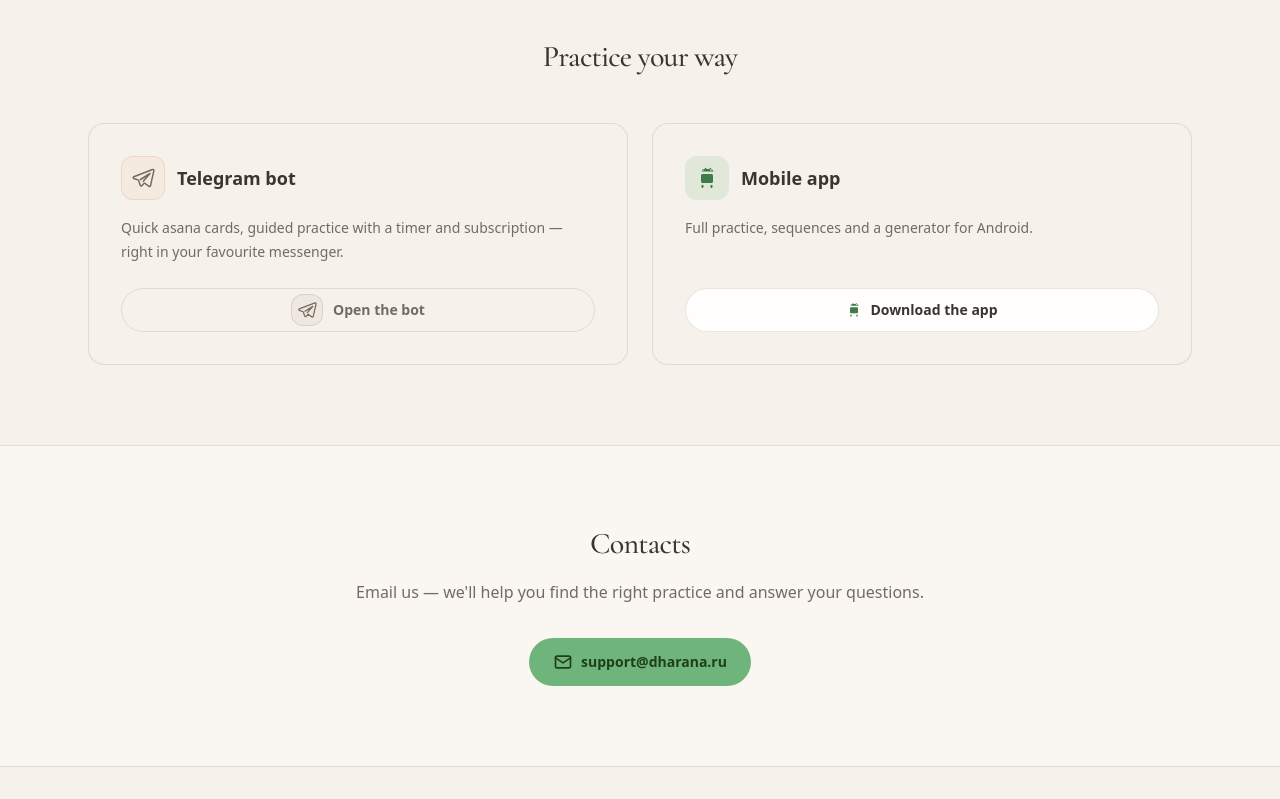
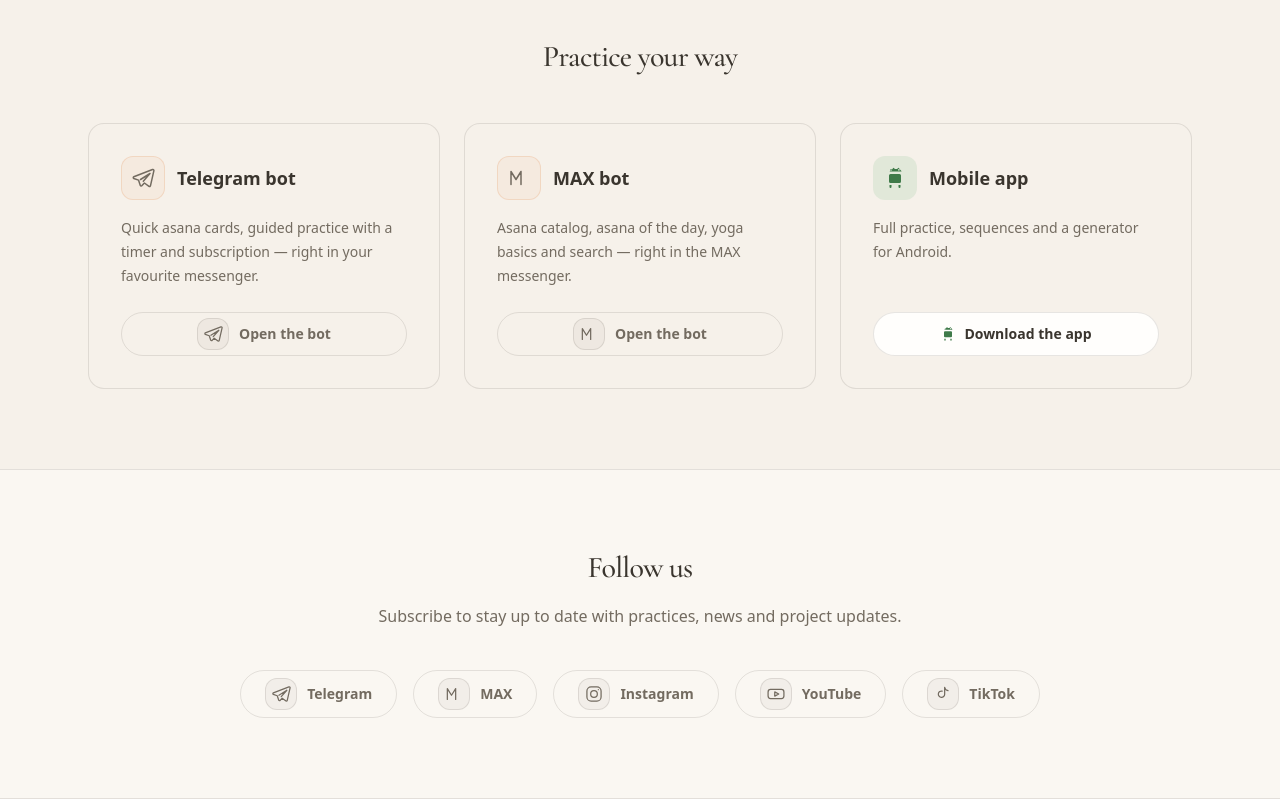
Before and after one commit to rrshidev/dharana_web_app, a Next.js app: page /en in a window 1280 px wide. Shown: the part 1420-2219 px from the top of the page. Built offline with nearby package versions, Linux system fonts and the light colour scheme; no server answers; a web font is replaced by a local one.

Commit message:
feat(landing): add MAX bot and social links section
Show MAX bot CTA/card on the landing, add social networks section with Telegram channel, MAX, Instagram, YouTube and TikTok links, and extend outline social icons.

```diff
--- a/app/[locale]/page.tsx
+++ b/app/[locale]/page.tsx
@@ -3,7 +3,15 @@ import Link from "next/link";
 import type { Metadata } from "next";
 import { isLocale } from "@/lib/i18n/settings";
 import { getServerTranslation } from "@/lib/i18n/server";
-import { APK_URL, TELEGRAM_BOT_URL } from "@/lib/constants";
+import {
+  APK_URL,
+  INSTAGRAM_URL,
+  MAX_BOT_URL,
+  TELEGRAM_BOT_URL,
+  TELEGRAM_CHANNEL_URL,
+  TIKTOK_URL,
+  YOUTUBE_URL,
+} from "@/lib/constants";
 import { SocialIcon } from "@/components/brand/social-icon";
 import { SocialLink } from "@/components/brand/social-button";
 import HeroVideo from "@/components/landing/hero-video";
@@ -50,6 +58,8 @@ export default async function LandingPage({ params }: Props) {
   if (!isLocale(locale)) notFound();
   const { t } = await getServerTranslation(locale);
 
+  const maxBotUrl = MAX_BOT_URL || "https://max.ru/se15040381_bot";
+
   const features = t("features.items", { returnObjects: true }) as Array<
     { title: string; route: string; text: string }
   >;
@@ -80,7 +90,7 @@ export default async function LandingPage({ params }: Props) {
           <p className="mt-6 max-w-2xl text-base leading-7 text-ink sm:text-lg">
             {t("hero.subtitle")}
           </p>
-          <div className="mt-10 flex flex-col gap-4 sm:flex-row">
+          <div className="mt-10 flex flex-col gap-4 sm:flex-row sm:flex-wrap sm:justify-center">
             <SocialLink
               network="telegram"
               external
@@ -88,6 +98,14 @@ export default async function LandingPage({ params }: Props) {
               href={TELEGRAM_BOT_URL}
             >
               {t("hero.botCta")}
+            </SocialLink>
+            <SocialLink
+              network="max"
+              external
+              tone="accent"
+              href={maxBotUrl}
+            >
+              {t("hero.maxBotCta")}
             </SocialLink>
             <a
               href={APK_URL}
@@ -129,7 +147,7 @@ export default async function LandingPage({ params }: Props) {
       <section id="channels" className="border-t border-night-line">
         <div className="mx-auto max-w-6xl px-6 py-20">
           <h2 className="text-center text-3xl font-semibold tracking-tight">{t("channels.title")}</h2>
-          <div className="mt-12 grid gap-6 sm:grid-cols-2">
+          <div className="mt-12 grid gap-6 sm:grid-cols-2 lg:grid-cols-3">
             <div className="flex flex-col rounded-2xl border border-night-line bg-night p-8">
               <div className="flex items-center gap-3">
                 <span className="flex h-11 w-11 items-center justify-center rounded-xl bg-accent/10 ring-1 ring-inset ring-accent/30">
@@ -146,6 +164,24 @@ export default async function LandingPage({ params }: Props) {
                 className="mt-6"
               >
                 {t("channels.botCta")}
+              </SocialLink>
+            </div>
+            <div className="flex flex-col rounded-2xl border border-night-line bg-night p-8">
+              <div className="flex items-center gap-3">
+                <span className="flex h-11 w-11 items-center justify-center rounded-xl bg-accent/10 ring-1 ring-inset ring-accent/30">
+                  <SocialIcon network="max" className="h-6 w-6 text-muted" />
+                </span>
+                <h3 className="text-lg font-semibold">{t("channels.maxBotTitle")}</h3>
+              </div>
+              <p className="mt-4 flex-1 text-sm leading-6 text-muted">{t("channels.maxBotText")}</p>
+              <SocialLink
+                network="max"
+                external
+                size="sm"
+                href={maxBotUrl}
+                className="mt-6"
+              >
+                {t("channels.maxBotCta")}
               </SocialLink>
             </div>
             <div className="flex flex-col rounded-2xl border border-night-line bg-night p-8">
@@ -168,6 +204,30 @@ export default async function LandingPage({ params }: Props) {
         </div>
       </section>
 
+      <section id="socials" className="border-t border-night-line bg-night-soft/40">
+        <div className="mx-auto max-w-6xl px-6 py-20 text-center">
+          <h2 className="text-3xl font-semibold tracking-tight">{t("socials.title")}</h2>
+          <p className="mx-auto mt-4 max-w-2xl text-base leading-7 text-muted">{t("socials.text")}</p>
+          <div className="mt-10 flex flex-wrap items-center justify-center gap-4">
+            <SocialLink network="telegram" external href={TELEGRAM_CHANNEL_URL}>
+              Telegram
+            </SocialLink>
+            <SocialLink network="max" external href={maxBotUrl}>
+              MAX
+            </SocialLink>
+            <SocialLink network="instagram" external href={INSTAGRAM_URL}>
+              Instagram
+            </SocialLink>
+            <SocialLink network="youtube" external href={YOUTUBE_URL}>
+              YouTube
+            </SocialLink>
+            <SocialLink network="tiktok" external href={TIKTOK_URL}>
+              TikTok
+            </SocialLink>
+          </div>
+        </div>
+      </section>
+
       <section id="contacts" className="border-t border-night-line bg-night-soft/40">
         <div className="mx-auto max-w-3xl px-6 py-20 text-center">
           <h2 className="text-3xl font-semibold tracking-tight">{t("contacts.title")}</h2>
--- a/components/brand/social-icon.tsx
+++ b/components/brand/social-icon.tsx
@@ -8,7 +8,15 @@ import type { ReactNode } from "react";
  * и один <path> в `OUTLINE_ICONS` — кнопки, подложки и hover берут стиль отсюда.
  * Знаки намеренно без фирменных заливок: цвет задаёт CSS (currentColor).
  */
-export type SocialNetwork = "google" | "telegram" | "vk" | "max" | "yandex";
+export type SocialNetwork =
+  | "google"
+  | "telegram"
+  | "vk"
+  | "max"
+  | "yandex"
+  | "instagram"
+  | "youtube"
+  | "tiktok";
 
 const OUTLINE_ICONS: Record<SocialNetwork, ReactNode> = {
   // «G» по форме оригинала: окружность, разрыв справа сверху, горизонтальная
@@ -39,6 +47,25 @@ const OUTLINE_ICONS: Record<SocialNetwork, ReactNode> = {
       <path d="M9.6 13.8 4.4 21" />
     </>
   ),
+  // Instagram: скруглённый корпус камеры, объектив и вспышка.
+  instagram: (
+    <>
+      <rect x="3.5" y="3.5" width="17" height="17" rx="5" />
+      <circle cx="12" cy="12" r="4" />
+      <path d="M17.2 6.8h.01" />
+    </>
+  ),
+  // YouTube: экран со скруглением и значок воспроизведения.
+  youtube: (
+    <>
+      <rect x="2.5" y="6.5" width="19" height="11" rx="3" />
+      <path d="M10.5 9.5v5l4.8-2.5z" />
+    </>
+  ),
+  // TikTok: стилизованная музыкальная нота.
+  tiktok: (
+    <path d="M14 4v8.2a3.8 3.8 0 1 1-3-3.7M14 4a5 5 0 0 0 4 4" />
+  ),
 };
 
 export function SocialIcon({
--- a/lib/constants.ts
+++ b/lib/constants.ts
@@ -5,6 +5,11 @@ export const TELEGRAM_BOT_URL = "https://t.me/yogaasana_bot";
 // NEXT_PUBLIC_MAX_BOT_NAME подставляется на сборке (см. deploy/.env).
 export const MAX_BOT_NAME = process.env.NEXT_PUBLIC_MAX_BOT_NAME ?? "";
 export const MAX_BOT_URL = MAX_BOT_NAME ? `https://max.ru/${MAX_BOT_NAME}` : "";
+
+export const TELEGRAM_CHANNEL_URL = "https://t.me/dharana_yoga";
+export const INSTAGRAM_URL = "https://www.instagram.com/timerasana_bot";
+export const YOUTUBE_URL = "https://youtube.com/channel/UC1q01jpORkhy5hdTo6BaXug?si=J-ySo-FH-V7c0UK2";
+export const TIKTOK_URL = "https://www.tiktok.com/@dharana.project";
 
 export const APK_URL = "/download/dharana.apk";
 
--- a/lib/i18n/locales/en/common.json
+++ b/lib/i18n/locales/en/common.json
@@ -19,6 +19,7 @@
     "title": "Inhale. Exhale. Practice",
     "subtitle": "Dharana is a companion for your daily yoga practice: an asana catalog with instructions, ready-made sequences, a practice timer and a personal sequence generator.",
     "botCta": "Open in Telegram",
+    "maxBotCta": "Open in MAX",
     "appCta": "Download the app",
     "soundOn": "Mute sound",
     "soundOff": "Unmute sound"
@@ -52,6 +53,9 @@
     "title": "Practice your way",
     "botTitle": "Telegram bot",
     "botText": "Quick asana cards, guided practice with a timer and subscription — right in your favourite messenger.",
+    "maxBotTitle": "MAX bot",
+    "maxBotText": "Asana catalog, asana of the day, yoga basics and search — right in the MAX messenger.",
+    "maxBotCta": "Open the bot",
     "appTitle": "Mobile app",
     "appText": "Full practice, sequences and a generator for Android.",
     "botCta": "Open the bot"
@@ -60,6 +64,10 @@
     "title": "Contacts",
     "text": "Email us — we'll help you find the right practice and answer your questions.",
     "emailCta": "support@dharana.ru"
+  },
+  "socials": {
+    "title": "Follow us",
+    "text": "Subscribe to stay up to date with practices, news and project updates."
   },
   "footer": {
     "rights": "All rights reserved.",
--- a/lib/i18n/locales/ru/common.json
+++ b/lib/i18n/locales/ru/common.json
@@ -19,6 +19,7 @@
     "title": "Вдох. Выдох. Практика",
     "subtitle": "Dharana — ассистент для ежедневной практики йоги: каталог асан с инструкциями, готовые комплексы, таймер и персональный генератор последовательностей.",
     "botCta": "Бот в Telegram",
+    "maxBotCta": "Бот в MAX",
     "appCta": "Скачать приложение",
     "soundOn": "Выключить звук",
     "soundOff": "Включить звук"
@@ -52,6 +53,9 @@
     "title": "Практикуйте где удобно",
     "botTitle": "Бот в Telegram",
     "botText": "Быстрые карточки асан, практика с таймером и подписка — прямо в любимом мессенджере.",
+    "maxBotTitle": "Бот в MAX",
+    "maxBotText": "Каталог асан, асана дня, основы йоги и поиск — прямо в мессенджере MAX.",
+    "maxBotCta": "Открыть бота",
     "appTitle": "Мобильное приложение",
     "appText": "Полноценная практика, комплексы и генератор последовательностей на Android.",
     "botCta": "Открыть бота"
@@ -60,6 +64,10 @@
     "title": "Контакты",
     "text": "Напишите нам на почту — поможем подобрать практику и ответим на вопросы.",
     "emailCta": "support@dharana.ru"
+  },
+  "socials": {
+    "title": "Мы в соцсетях",
+    "text": "Подписывайтесь, чтобы быть в курсе практик, новостей и обновлений проекта."
   },
   "footer": {
     "rights": "Все права защищены.",
```
